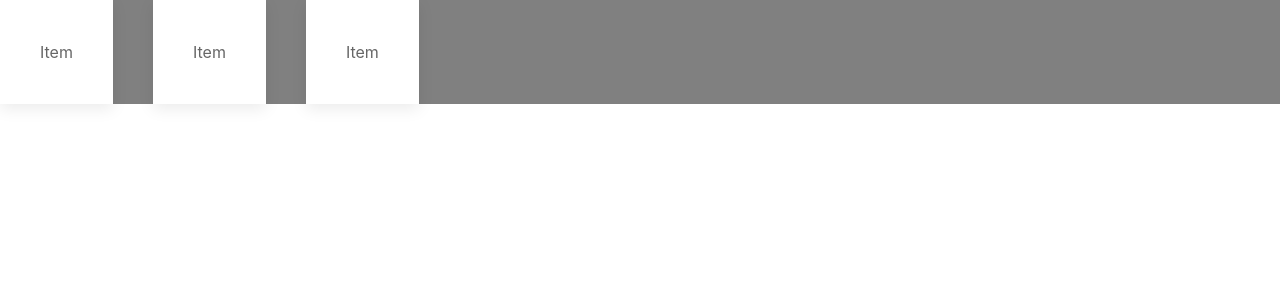
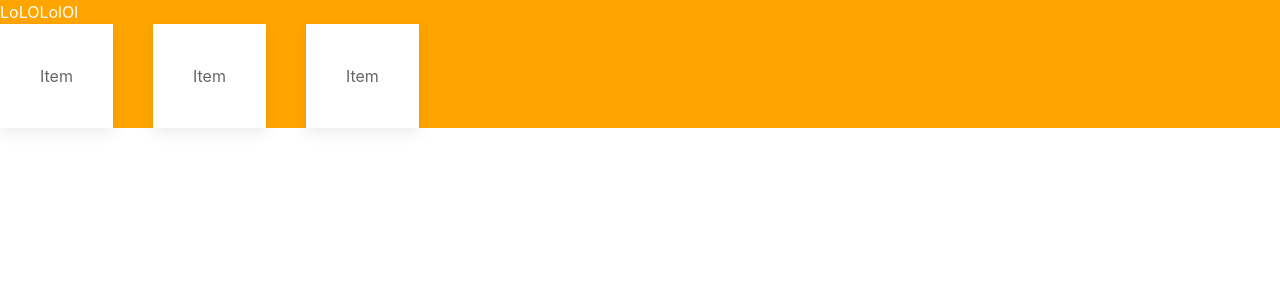
Before and after one commit to asanteb/react-settings-panel, a React app: page / in a window 1280 px wide. Shown: the top 300 px of the page. Built offline with nearby package versions, Linux system fonts and the light colour scheme.

Commit message:
added custom styling

```diff
--- a/src/App.js
+++ b/src/App.js
@@ -1,32 +1,42 @@
-import React, { Component } from 'react';
+import React, { Component } from 'react'
+import Layout from './components/Layout'
+import SwitchGroup from './components/SwitchGroup'
 import propTypes from 'prop-types'
 
-const styles = {
-
+const defaultStyles = {
+  backgroundColor: 'red',
+  color: 'white'
 }
 
 class Settings extends Component {
 	constructor() {
     super();
     this.state = {
-      styles: styles
+      styles: defaultStyles
     }
   }
+
+  componentDidMount() {
+    this.loadStyles()
+  }
+
+  loadStyles = () => {
+    const styles = { ...this.state.styles }
+    const userStyles = this.props
+
+    if (userStyles.color) styles.backgroundColor = userStyles.color
+    if (userStyles.textColor) styles.textColor = userStyles.color
+    this.setState({styles: styles})
+  }
+
   render() {
-    console.log(this.props.size)
+
+    const styles = this.state.styles
     return (
-			<div className='settings-panel'>
-				<div uk-grid='uk-grid'>
-				<div>
-        	<div className="uk-card uk-card-default uk-card-body">Item</div>
-    		</div>
-				<div>
-						<div className="uk-card uk-card-default uk-card-body">Item</div>
-				</div>
-				<div>
-						<div className="uk-card uk-card-default uk-card-body">Item</div>
-				</div>
-				</div>
+			<div style={styles}>
+        <Layout>
+          <SwitchGroup />
+        </Layout>
 			</div>
     )
   }
@@ -34,12 +44,13 @@ class Settings extends Component {
 
 Settings.propTypes = {
     // size: propTypes.string.required,
-    size: function(props, propName, componentName) {
-        if (!/matchme/.test(props[propName])) {
+    // !/red/.test(props[propName])
+    color: function(props, propName, componentName) {
+        if (!(typeof props[propName] === 'string')) {
           return new Error(
-            'Invalid prop `' + propName + '` supplied to' +
-            ' `' + componentName + '`. Validation failed.'
-          );
+            `Invalid prop ${propName} of type '${typeof props[propName]}' `+
+            `supplied to ${componentName}\n Expected a 'String'`
+          )
         }
       },
 }
--- /dev/null
+++ b/src/components/Layout.js
@@ -0,0 +1,24 @@
+import React, { Component } from 'react';
+import propTypes from 'prop-types'
+
+const styles = {
+
+}
+
+class Settings extends Component {
+	constructor() {
+    super();
+    this.state = {
+      styles: styles
+    }
+  }
+  render() {
+    return (
+			<div className='settings-layout'>
+				LoLOLolOl
+				{this.props.children}
+			</div>
+    )
+  }
+}
+export default Settings;
--- /dev/null
+++ b/src/components/SwitchGroup.js
@@ -0,0 +1,33 @@
+import React, { Component } from 'react';
+import propTypes from 'prop-types'
+
+const styles = {
+
+}
+
+class Settings extends Component {
+	constructor() {
+    super();
+    this.state = {
+      styles: styles
+    }
+  }
+  render() {
+    return (
+			<div className='settings-panel'>
+				<div uk-grid='uk-grid'>
+				<div>
+					<div className="uk-card uk-card-default uk-card-body">Item</div>
+				</div>
+				<div>
+						<div className="uk-card uk-card-default uk-card-body">Item</div>
+				</div>
+				<div>
+						<div className="uk-card uk-card-default uk-card-body">Item</div>
+				</div>
+				</div>
+			</div>
+    )
+  }
+}
+export default Settings;
--- a/src/index.js
+++ b/src/index.js
@@ -10,7 +10,7 @@ const mobx = ''
 import App from './App';
 
 ReactDOM.render((
-  <App size={'{s:9}'}/>
+  <App color={'orange'} textColor={'black'}/>
 ), document.getElementById('root'));
 
 if (module.hot) {
```
